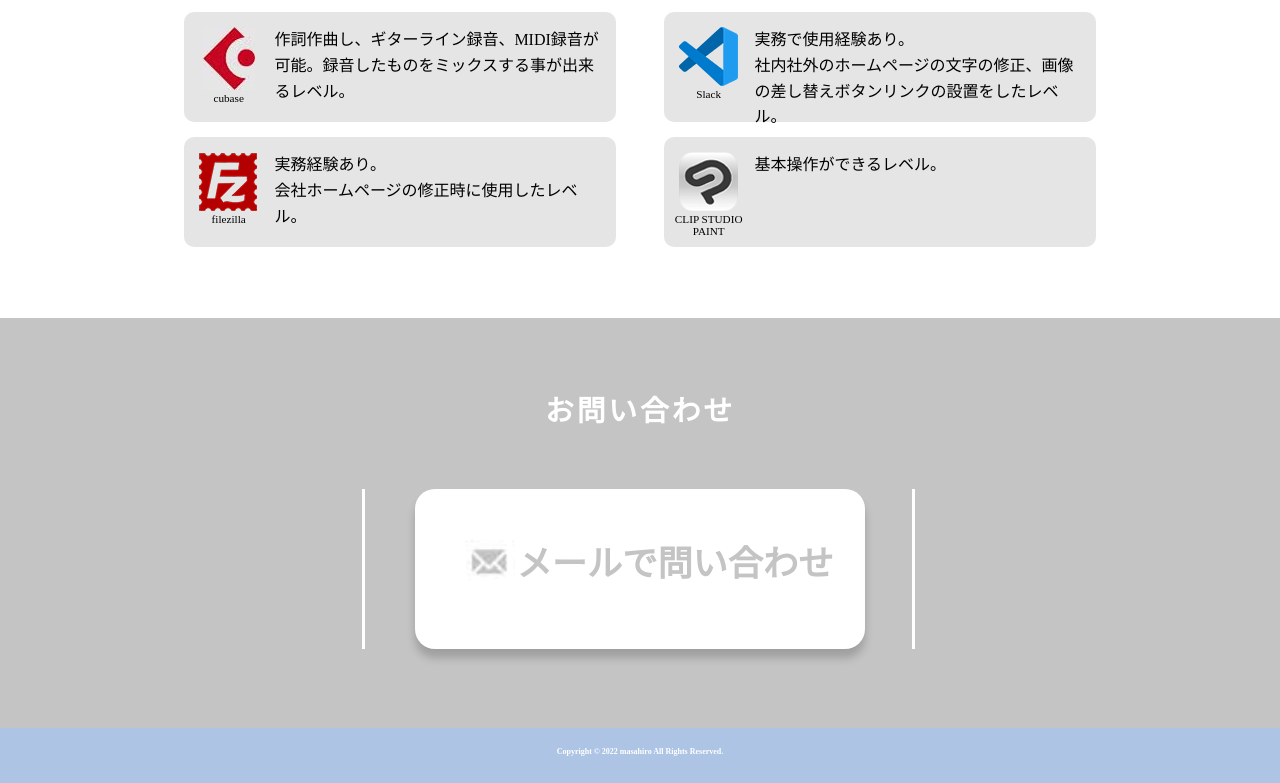
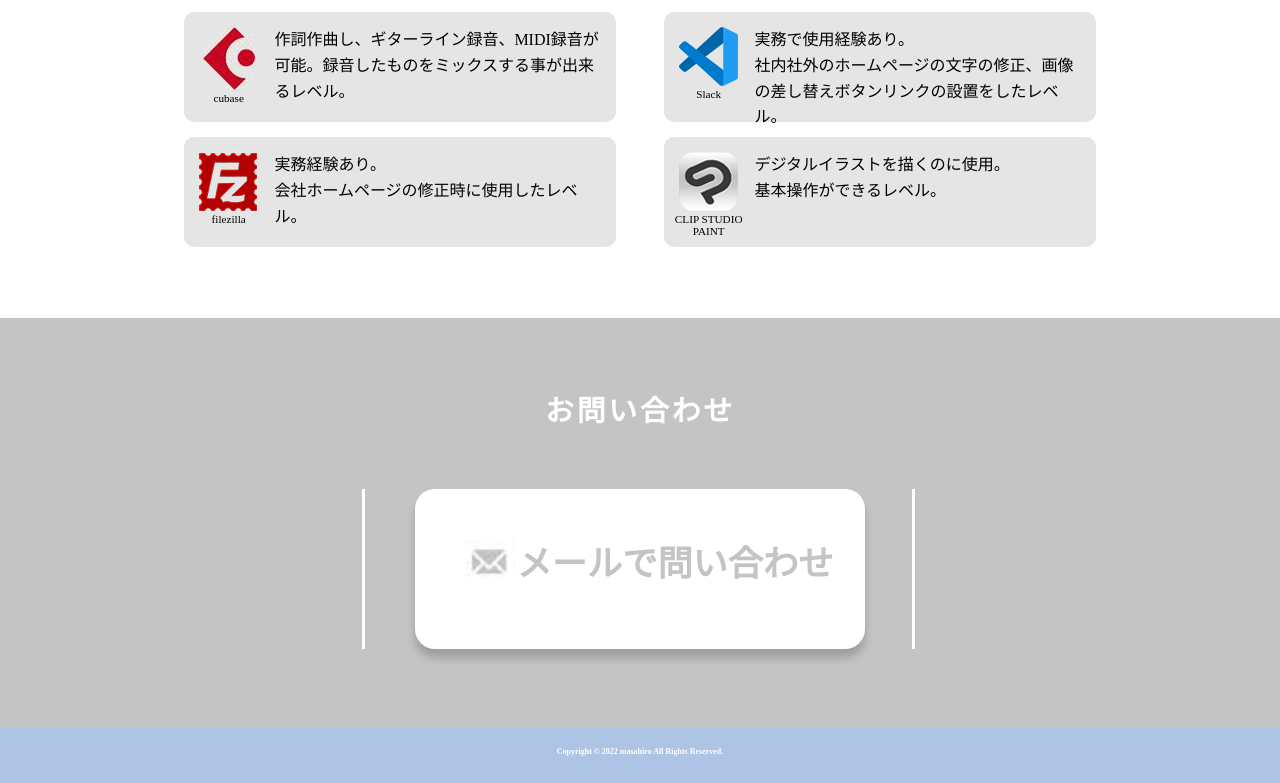
Before and after one commit to masamasasann/portfolio2022, a plain HTML site: page index.html in a window 1280 px wide. Shown: the part 3401-4184 px from the top of the page. Drawn offline with nearby package versions, Linux system fonts and the light colour scheme.

Commit message:
文言修正

```diff
--- a/index.html
+++ b/index.html
@@ -318,8 +318,8 @@
         </div>
         <div class="flex_item_right_skill">
           <div class="PR1">
-            <span>基本操作ができるレベル。
-             </span>
+            <span>デジタルイラストを描くのに使用。<br>
+             基本操作ができるレベル。</span>
           </div>
         </div>
         </div>
```
